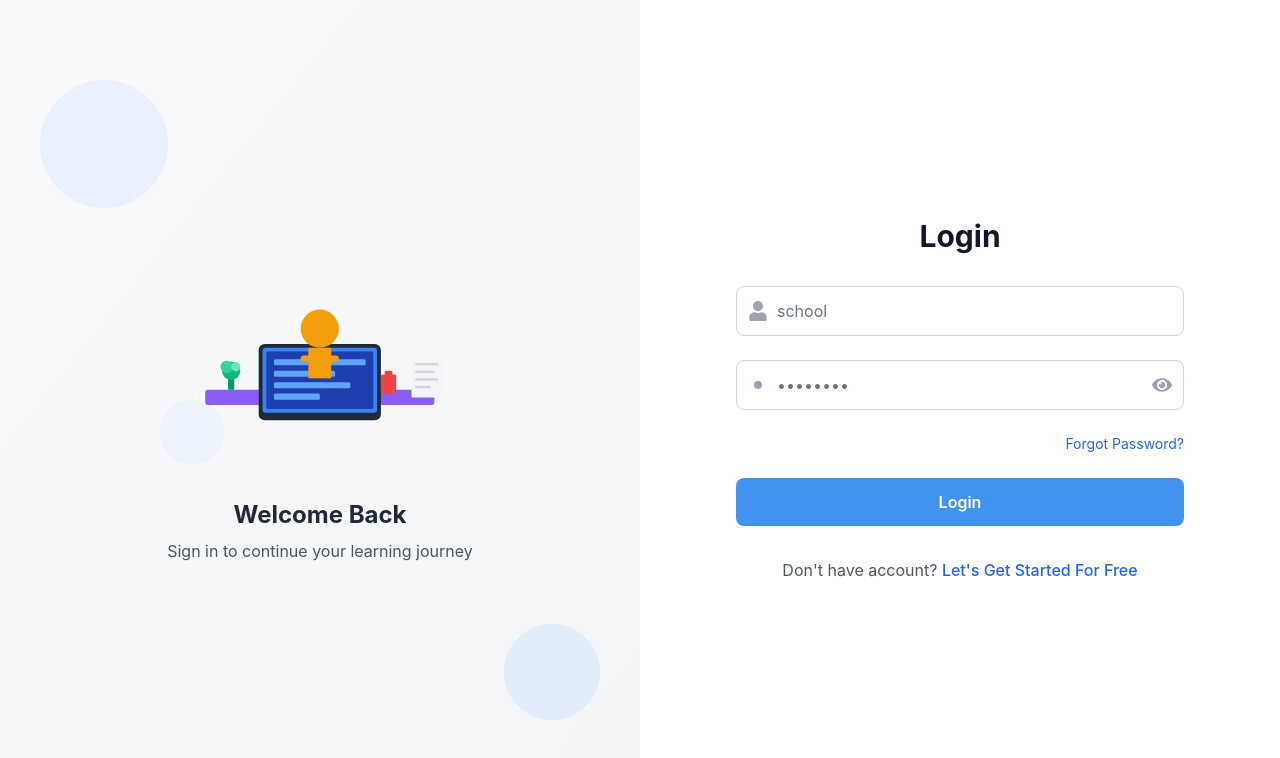
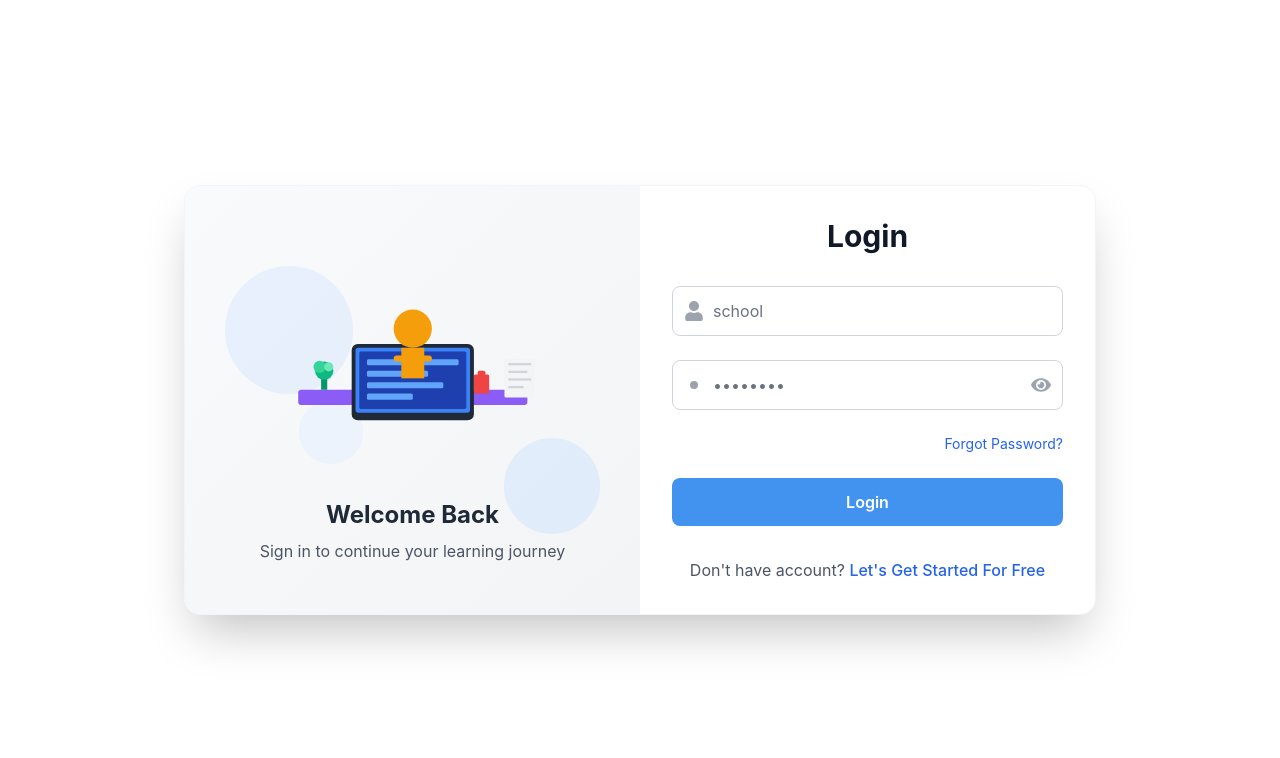
Before and after one commit to Georgeygigz/centrix-frontend, a React (Create React App) app: page / in a window 1280 px wide. Shown: the top 758 px of the page. Built offline with nearby package versions, Linux system fonts and the light colour scheme.

Commit message:
div modifications

```diff
--- a/src/components/Auth/LoginForm.tsx
+++ b/src/components/Auth/LoginForm.tsx
@@ -15,14 +15,17 @@ const LoginForm: React.FC = () => {
   };
 
   return (
-    <div className="min-h-screen flex">
+    <div className="min-h-screen bg-white flex items-center justify-center p-8">
+      {/* Floating Card with Illustration and Form */}
+      <div className="w-3/4 h-3/4 bg-white rounded-2xl shadow-2xl border border-gray-100 overflow-hidden">
+        <div className="flex">
           {/* Left Side - Illustration */}
           <div className="hidden lg:flex lg:w-1/2">
             <LoginIllustration />
           </div>
 
           {/* Right Side - Login Form */}
-      <div className="w-full lg:w-1/2 bg-white flex items-center justify-center p-8">
+          <div className="w-full lg:w-1/2 flex items-center justify-center p-8">
             <div className="w-full max-w-md">
           {/* Header */}
           <div className="text-center mb-8">
@@ -127,6 +130,8 @@ const LoginForm: React.FC = () => {
             </div>
           </div>
         </div>
+      </div>
+    </div>
   );
 };
 
--- a/src/components/Auth/RegisterForm.tsx
+++ b/src/components/Auth/RegisterForm.tsx
@@ -24,14 +24,17 @@ const RegisterForm: React.FC = () => {
   };
 
   return (
-    <div className="min-h-screen flex">
+    <div className="min-h-screen bg-white flex items-center justify-center p-8">
+      {/* Floating Card with Illustration and Form */}
+      <div className="w-3/4 h-3/4 bg-white rounded-2xl shadow-2xl border border-gray-100 overflow-hidden">
+        <div className="flex">
           {/* Left Side - Illustration */}
           <div className="hidden lg:flex lg:w-1/2">
             <LoginIllustration />
           </div>
 
           {/* Right Side - Register Form */}
-      <div className="w-full lg:w-1/2 bg-white flex items-center justify-center p-8">
+          <div className="w-full lg:w-1/2 flex items-center justify-center p-8">
             <div className="w-full max-w-md">
           {/* Header */}
           <div className="text-center mb-8">
@@ -177,6 +180,8 @@ const RegisterForm: React.FC = () => {
             </div>
           </div>
         </div>
+      </div>
+    </div>
   );
 };
 
```
Lines whose indentation alone changed are shown as unchanged.
